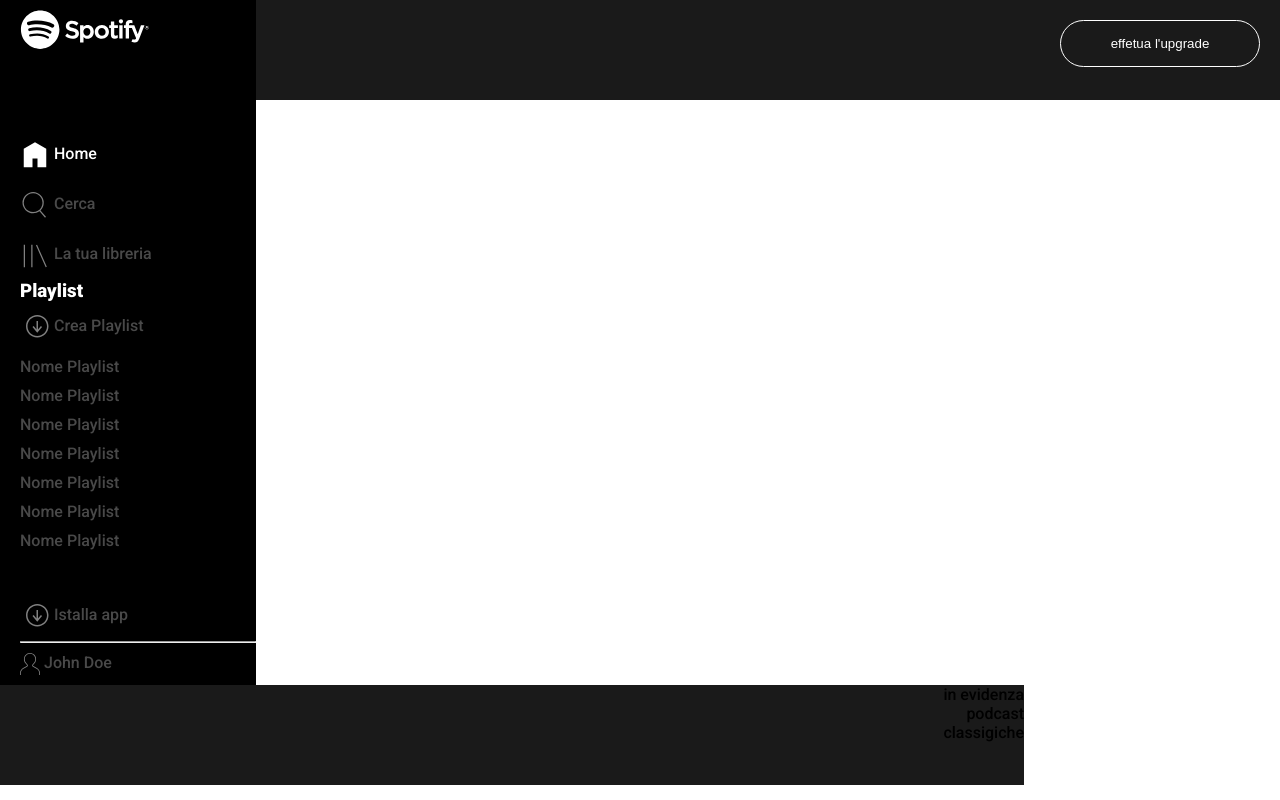
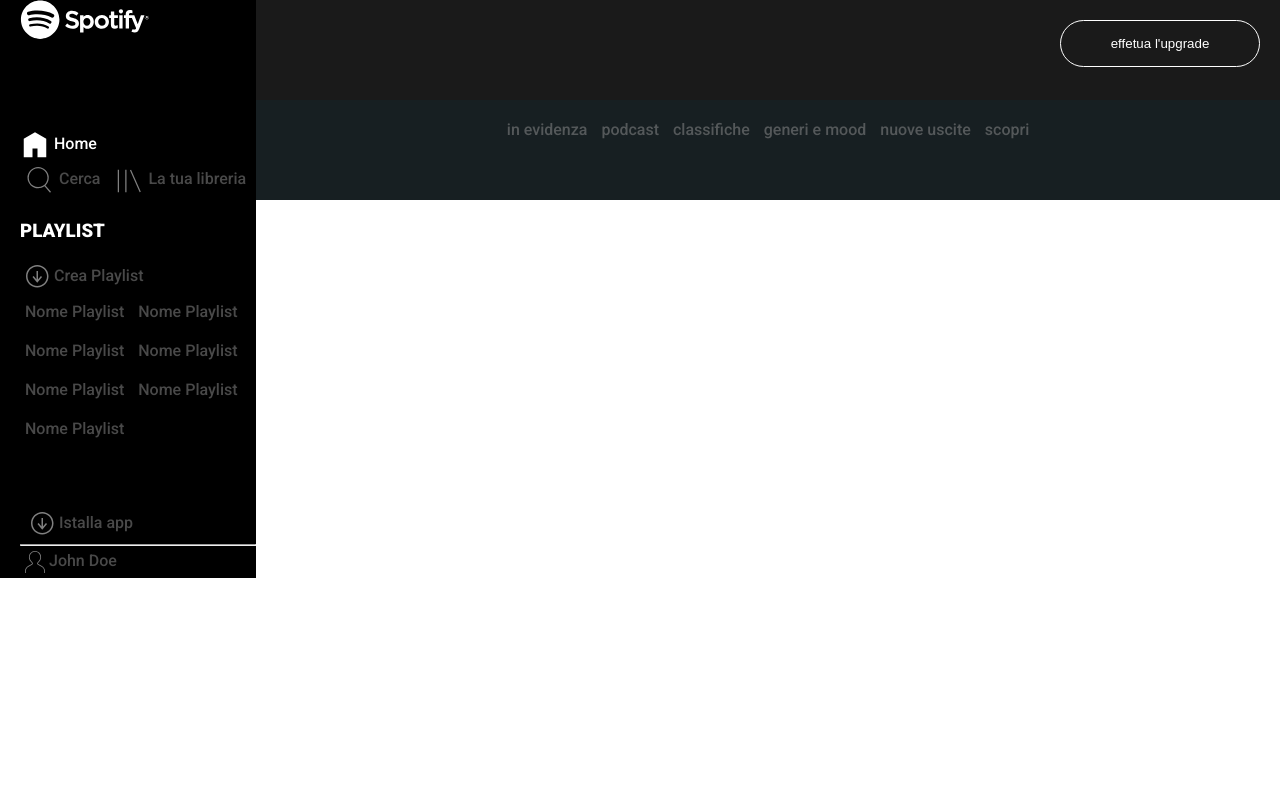
Before and after one commit to MorenaFischione/html-css-spotifyweb, a plain HTML site: page index.html in a window 1280 px wide. Drawn offline with Linux system fonts and the light colour scheme.

Commit message:
correzione header e impostazione menu main principale

```diff
--- a/css/style.css
+++ b/css/style.css
@@ -48,15 +48,20 @@ hr {
 	float: right;
 }
 
-header.header-top,
-main.main-area-prince {
+header.header-top {
     width: 80%;
     height: 100px;
     background-color: rgb(26, 26, 26);
     text-align: end;
 }
 
-nav.nav-bar {
+main.main-area-prince {
+    width: 80%;
+    height: 100px;
+    background-color: #171f22;
+}
+
+div.area-control {
     width: 20%;
     background-color: black;
 }
@@ -94,22 +99,32 @@ nav.nav-centrale .flex-nav-centrale {
     justify-content: center;
 }
 
+nav.nav-centrale {
+    padding: 15px;
+}
 
 div img {
     width: 30px;
     vertical-align: middle;
-    padding: 10px 0;
 }
 
 main h3 {
     color: white;
     display: inline-block;
     vertical-align: middle;
+    padding: 20px 0;
+    text-transform: uppercase;
 }
 
 .bg-lightgrey,
 ul li>a {
     color:rgb(145, 145, 145, 0.5);
+}
+
+ul li {
+    color: white;
+    display: inline-block;
+    margin: 5px;
 }
 
 .img {
@@ -140,3 +155,9 @@ div.playlist-bottom {
     flex-direction: column;
     justify-content: flex-end;
 }
+
+.flex-nav-centrale {
+    display: flex;
+    justify-content: center;
+    flex-wrap: wrap;
+}
--- a/index.html
+++ b/index.html
@@ -13,9 +13,7 @@
     <title>Spotify</title>
 </head>
 <body>
-    <div class="container">
-        <div class="area-control clearfix">
-
+    <div class="container clearfix">
         <!-- Bottone upgrade da posizionare a destra dell'header area di controllo -->
         <!-- Header dell'area di controllo con le stesse dimensioni del main principale  -->
         <header class="header-top fr">
@@ -24,8 +22,10 @@
             </div>
         </header>
 
+        <div class="area-control fl">
+
             <!-- Area di navigazione laterale che metterò in flex direction column justify-content between-->
-            <nav class="nav-bar fr flex">
+            <nav class="nav-bar flex">
                 <!-- sezione Logo -->
                 <header class="header-nav-bar">
                     <div id="logo-nav" class="flex">
@@ -119,9 +119,24 @@
             <!-- menu di navigazione principale che deve essere in flex con il wrap  -->
             <nav class="nav-centrale flex-nav-centrale">
                 <ul>
-                    <li>in evidenza</li>
-                    <li>podcast</li>
-                    <li>classigiche</li>
+                    <li>
+                        <a href="#">in evidenza</a>
+                    </li>
+                    <li>
+                        <a href="#">podcast</a>
+                    </li>
+                    <li>
+                        <a href="#">classifiche</a>
+                    </li>
+                    <li>
+                        <a href="#">generi e mood</a>
+                    </li>
+                    <li>
+                        <a href="#">nuove uscite</a>
+                    </li>
+                    <li>
+                        <a href="#">scopri</a>
+                    </li>
 
                 </ul>
             </nav>
```
Lines whose indentation alone changed are shown as unchanged.
